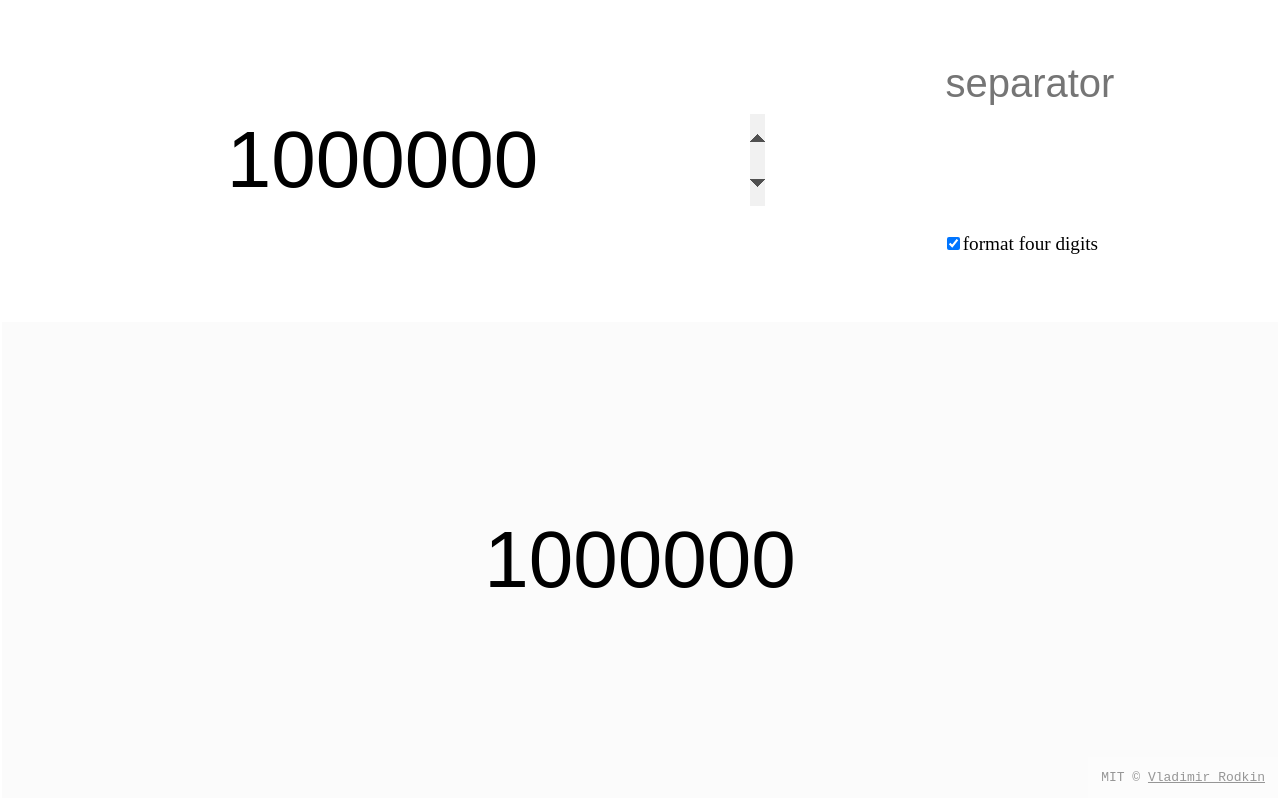
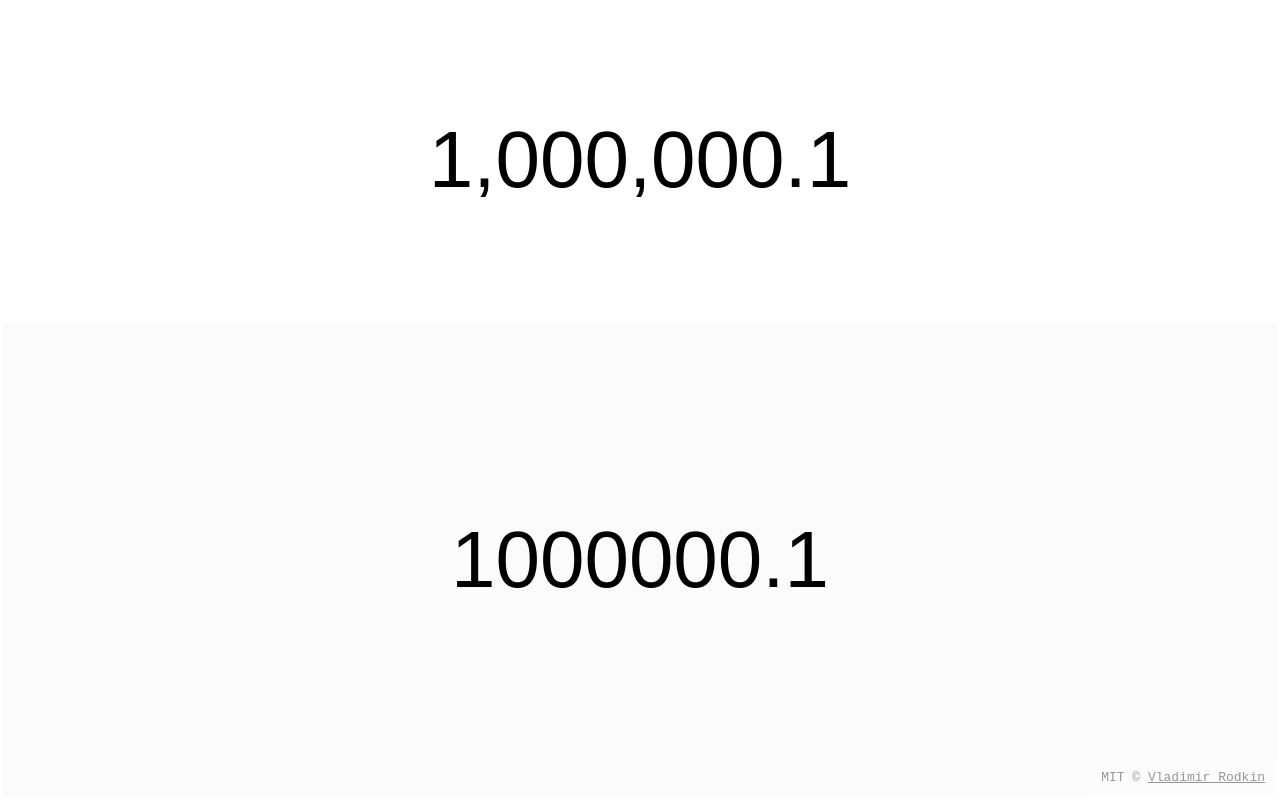
Before and after one commit to VovanR/parse-thousands, a website: page example/index.html in a window 1280 px wide. Drawn offline with Linux system fonts and the light colour scheme; files whose address does not match are found by name.

Commit message:
docs(example): Update example page and deploy script

```diff
--- a/example/index.html
+++ b/example/index.html
@@ -13,45 +13,22 @@
 <body>
 
 <form
-	class="formatter"
+	class="parser"
 	action=""
 	>
-	<div class="formatter__input">
+	<div class="parser__input">
 		<input
-			class="formatter__control formatter__control_name_number"
-			value="1000000"
-			type="number"
+			class="parser__control parser__control_name_number"
+			value="1,000,000.1"
+			type="text"
 			name="number"
 			placeholder="number"
 			/>
-
-		<div class="formatter__options">
-			<input
-				class="formatter__control formatter__control_name_separator"
-				value=""
-				type="text"
-				name="separator"
-				placeholder="separator"
-				/>
-
-			<label class="formatter__checkbox">
-				<input
-					name="formatFourDigits"
-					value="formatFourDigits"
-					checked="checked"
-					type="checkbox"
-					/>
-
-				<span>
-					format four digits
-				</span>
-			</label>
-		</div>
 	</div>
 
-	<div class="formatter__output">
+	<div class="parser__output">
 		<input
-			class="formatter__control formatter__control_name_result"
+			class="parser__control parser__control_name_result"
 			value=""
 			readonly
 			type="text"
@@ -64,7 +41,7 @@
 
 <a
 	class="copyright"
-	href="https://github.com/vovanr/format-thousands"
+	href="https://github.com/vovanr/parse-thousands"
 	target="_blank"
 	rel="noopener noreferrer"
 	tabindex="-1"
@@ -75,15 +52,13 @@
 <script>window.module = {}</script>
 <script src="index.js"></script>
 <script>
-(function (formatThousands) {
+(function (parseThousands) {
 	'use strict'
 
 	var form = document.forms[0]
 	var elements = form.elements
 	var numberControl = elements.number
-	var separatorControl = elements.separator
 	var resultControl = elements.result
-	var formatFourDigits = elements.formatFourDigits
 
 	form.addEventListener('input', renderResult)
 	form.addEventListener('change', renderResult)
@@ -92,11 +67,7 @@
 	})
 
 	function renderResult() {
-		var options = {
-			separator: separatorControl.value || undefined,
-			formatFourDigits: formatFourDigits.checked
-		}
-		resultControl.value = formatThousands(numberControl.value, options)
+		resultControl.value = parseThousands(numberControl.value)
 	}
 
 	renderResult()
--- a/example/style.css
+++ b/example/style.css
@@ -6,7 +6,7 @@ body {
 	margin: 0;
 }
 
-.formatter {
+.parser {
     display: flex;
     height: 100%;
     justify-content: center;
@@ -17,19 +17,19 @@ body {
     width: 100%;
 }
 
-.formatter__input {
+.parser__input {
     display: flex;
     flex: 2;
     height: 50%;
 }
 
-.formatter__output {
+.parser__output {
     display: flex;
     flex: 3;
     height: 50%;
 }
 
-.formatter__control {
+.parser__control {
     box-sizing: border-box;
     font-size: 500%;
     text-align: center;
@@ -41,65 +41,35 @@ body {
     min-width: 0;
 }
 
-.formatter__control:focus {
+.parser__control:focus {
     border-color: #ff3304;
 }
 
-.formatter__control_name_number {
+.parser__control_name_number {
     width: 50%;
     flex: 3;
 }
 
-.formatter__control_name_separator {
-	flex: 1;
-	font-size: 250%;
-	width: 100%;
-}
-
-.formatter__control_name_result {
+.parser__control_name_result {
     width: 100%;
     background-color: #fbfbfb;
 }
 
-.formatter__options {
-	display: flex;
-	flex-direction: column;
-    width: 50%;
-    flex: 2;
-	justify-content: center;
-}
-
-.formatter__checkbox {
-	display: flex;
-	flex: 1;
-	align-items: center;
-	justify-content: center;
-	font-size: 120%;
-}
-
-.formatter__checkbox input {
-	margin-left: -3%;
-}
 
 
 @media (max-width: 470px) {
-	.formatter__input {
+	.parser__input {
 		flex-direction: column;
 		height: 50%;
 		flex: 3;
 	}
 
-	.formatter__output {
+	.parser__output {
 		height: 50%;
 		flex: 2;
 	}
 
-	.formatter__control_name_number {
-		width: 100%;
-		flex: 1;
-	}
-
-	.formatter__options {
+	.parser__control_name_number {
 		width: 100%;
 		flex: 1;
 	}
```
Also changed, not shown: package.json (+2 -5 lines).
